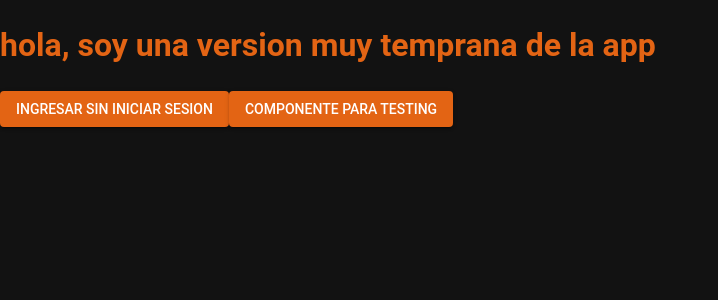
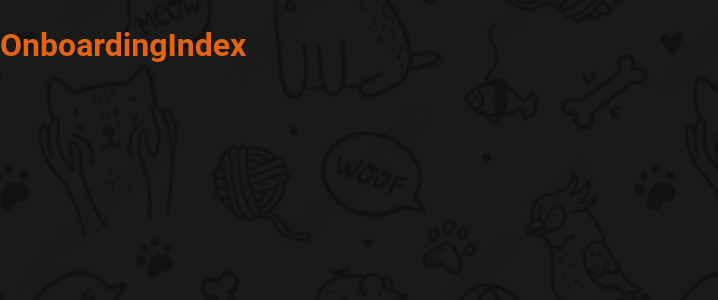
Before and after one commit to No-Country-simulation/c19-46-n-java-react, a React (Vite) app in the folder frontend/: page / in a window 1280 px wide. Shown: the top 300 px of the page, without its empty margins (0-718 px from the left). Built offline with nearby package versions, Linux system fonts and the light colour scheme.

Commit message:
fix fondo

```diff
--- a/frontend/src/App.jsx
+++ b/frontend/src/App.jsx
@@ -1,18 +1,20 @@
 import Button from "@mui/material/Button";
+import OnboardingIndex from "./views/onboarding/OnboardingIndex";
 
 function App() {
   return (
-    <body>
-      <h1>hola, soy una version muy temprana de la app</h1>
+    <div>
+      {/* <h1>hola, soy una version muy temprana de la app</h1> */}
       {/* Aca va el componente de entrada al sistema (bienvenido y login) */}
       {/* este componente MainMenu es temporal, sirve para acceder al menu principal directamente sin iniciar sesion */}
-      <Button variant="contained" href="/main-menu">
+      {/* <Button variant="contained" href="/main-menu">
         Ingresar sin iniciar sesion
       </Button>
       <Button variant="contained" href="/pruebas">
         Componente para testing
-      </Button>
-    </body>
+      </Button> */}
+      <OnboardingIndex />
+    </div>
   );
 }
 
--- a/frontend/src/main.css
+++ b/frontend/src/main.css
@@ -1,13 +1,14 @@
 body {
   margin: 0;
   padding: 0;
-  height: 100vh;
-  width: 100%;
+  height: 100%;
+  overflow: hidden;
 }
 
 #root {
-  height: 100%;
+  height: 100vh;
   position: relative;
+  overflow: hidden;
 }
 
 #root::before {
--- /dev/null
+++ b/frontend/src/views/onboarding/OnboardingIndex.jsx
@@ -0,0 +1,9 @@
+const OnboardingIndex = () => {
+  return (
+    <>
+      <h1>OnboardingIndex</h1>
+    </>
+  );
+};
+
+export default OnboardingIndex;
```
